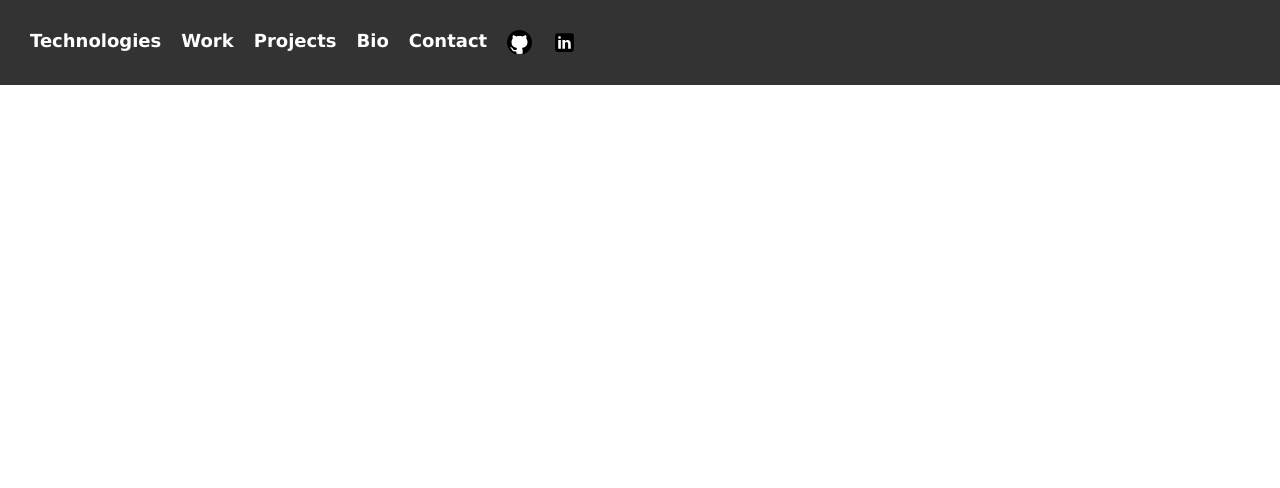
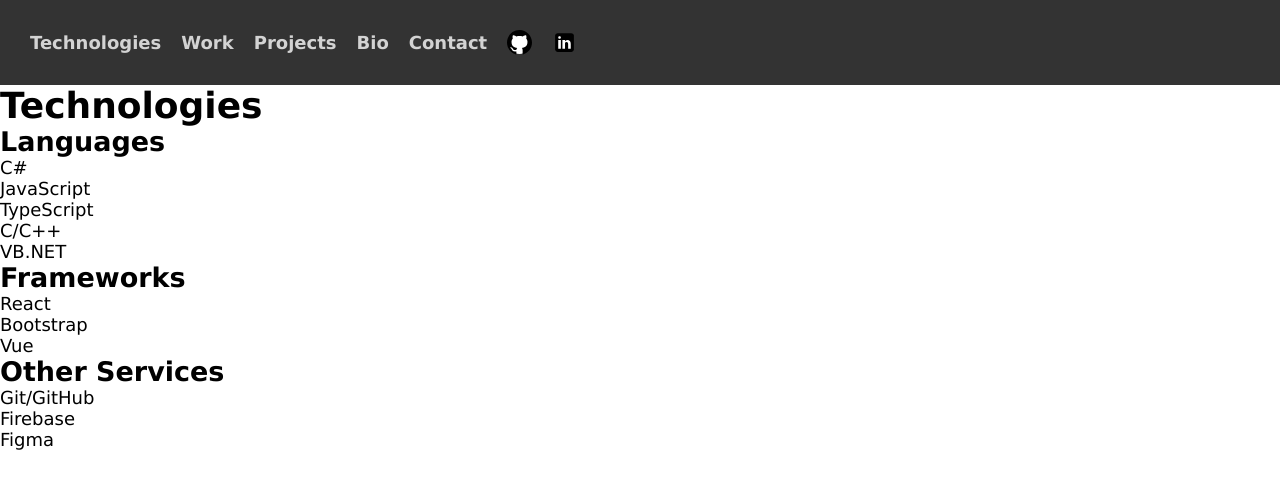
Before and after one commit to Shewwd/Portfoliov2, a plain HTML site: page index.html in a window 1280 px wide. Drawn offline with Linux system fonts and the light colour scheme.

Commit message:
technologies

```diff
--- a/index.html
+++ b/index.html
@@ -11,17 +11,39 @@
     <body>
         <header>
             <nav class="nav-expanded">
-                <h4>Technologies</h4>
-                <h4>Work</h4>
-                <h4>Projects</h4>
-                <h4>Bio</h4>
-                <h4>Contact</h4>
-                <img src="/assets/svg/github-icon.svg" alt="GitHub icon" />
-                <img src="/assets/svg/linkedin-icon.svg" alt="LinkedIn icon" />
+                <a href=""><h4>Technologies</h4></a>
+                <a href=""><h4>Work</h4></a>
+                <a href=""><h4>Projects</h4></a>
+                <a href=""><h4>Bio</h4></a>
+                <a href=""><h4>Contact</h4></a>
+                <a href="https://github.com/Shewwd" target="_blank" rel="noopener noreferrer"><img src="/assets/svg/github-icon.svg" alt="GitHub icon" /></a>
+                <a href="https://www.linkedin.com/in/jacob-shawd-8575b7276/" target="_blank" rel="noopener noreferrer"><img src="/assets/svg/linkedin-icon.svg" alt="LinkedIn icon" /></a>
             </nav>
         </header>
         <main>
-
+            <div class="card technology-card">
+                <h1>Technologies</h1>
+                <div>
+                    <h2>Languages</h2>
+                    <p>C#</p>
+                    <p>JavaScript</p>
+                    <p>TypeScript</p>
+                    <p>C/C++</p>
+                    <p>VB.NET</p>
+                </div>
+                <div>
+                    <h2>Frameworks</h2>
+                    <p>React</p>
+                    <p>Bootstrap</p>
+                    <p>Vue</p>
+                </div>
+                <div>
+                    <h2>Other Services</h2>
+                    <p>Git/GitHub</p>
+                    <p>Firebase</p>
+                    <p>Figma</p>
+                </div>
+            </div>
         </main>
         <footer>
 
--- a/styles/styles.css
+++ b/styles/styles.css
@@ -7,6 +7,7 @@
 body {
     font-family: Verdana;
     font-size: 18px;
+    user-select: none;
 }
 
 /* --------- HEADER --------- */
@@ -15,16 +16,35 @@
     width: 100%;
     padding: 30px;
     background: #333333;
-    color: white;
 }
 
 header nav.nav-expanded {
     display: inline-flex;
     justify-content: space-between;
+    align-items: center;
+    color: lightgray;
+}
+
+header nav.nav-expanded a {
+    display: inline-flex;
+    justify-content: space-between;
+    align-items: center;
+    text-decoration: none;
+    color: inherit
+}
+
+header nav.nav-expanded a:hover{
+    color: white;
 }
 
 header nav.nav-expanded :not(:first-child) {
-    padding-left: 20px;
+    margin-left: 20px;
+}
+
+/* --------- MAIN --------- */
+
+card {
+
 }
 
 /* --------- MOBILE VIEW --------- */
```
